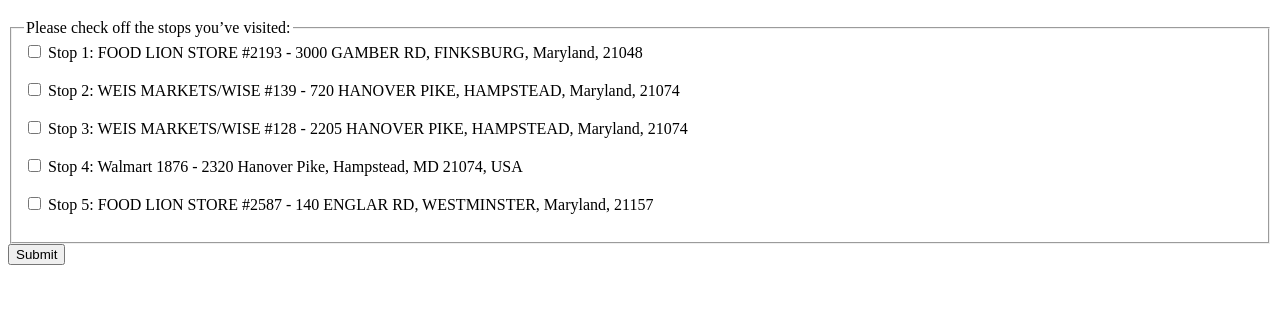
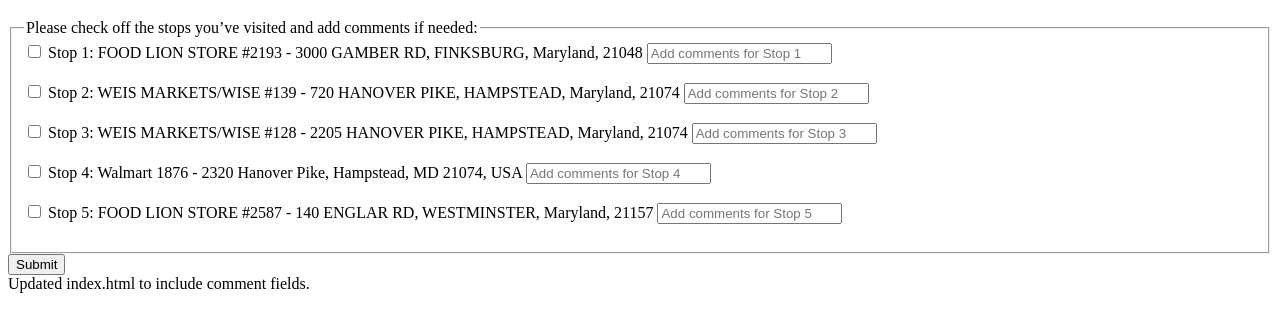
Before and after one commit to tsvidin/driver-checklist, a plain HTML site: page index.html in a window 1280 px wide. Shown: the part 61-392 px from the top of the page. Drawn offline with Linux system fonts and the light colour scheme.

Commit message:
Update index.html

```diff
--- a/index.html
+++ b/index.html
@@ -9,30 +9,40 @@
     <h1>Driver Stop Checklist: Pateh RT 100</h1>
     <form>
         <fieldset>
-            <legend>Please check off the stops you’ve visited:</legend>
+            <legend>Please check off the stops you’ve visited and add comments if needed:</legend>
             <!-- Form Fields -->
             <label>
                 <input type="checkbox" name="stop_1" value="FOOD LION STORE #2193">
                 Stop 1: FOOD LION STORE #2193 - 3000 GAMBER RD, FINKSBURG, Maryland, 21048
-            </label><br><br>
+            </label>
+            <input type="text" name="comment_stop_1" placeholder="Add comments for Stop 1"><br><br>
+
             <label>
                 <input type="checkbox" name="stop_2" value="WEIS MARKETS/WISE #139">
                 Stop 2: WEIS MARKETS/WISE #139 - 720 HANOVER PIKE, HAMPSTEAD, Maryland, 21074
-            </label><br><br>
+            </label>
+            <input type="text" name="comment_stop_2" placeholder="Add comments for Stop 2"><br><br>
+
             <label>
                 <input type="checkbox" name="stop_3" value="WEIS MARKETS/WISE #128">
                 Stop 3: WEIS MARKETS/WISE #128 - 2205 HANOVER PIKE, HAMPSTEAD, Maryland, 21074
-            </label><br><br>
+            </label>
+            <input type="text" name="comment_stop_3" placeholder="Add comments for Stop 3"><br><br>
+
             <label>
                 <input type="checkbox" name="stop_4" value="Walmart 1876">
                 Stop 4: Walmart 1876 - 2320 Hanover Pike, Hampstead, MD 21074, USA
-            </label><br><br>
+            </label>
+            <input type="text" name="comment_stop_4" placeholder="Add comments for Stop 4"><br><br>
+
             <label>
                 <input type="checkbox" name="stop_5" value="FOOD LION STORE #2587">
                 Stop 5: FOOD LION STORE #2587 - 140 ENGLAR RD, WESTMINSTER, Maryland, 21157
-            </label><br><br>
+            </label>
+            <input type="text" name="comment_stop_5" placeholder="Add comments for Stop 5"><br><br>
         </fieldset>
         <button type="submit">Submit</button>
     </form>
 </body>
 </html>
+Updated index.html to include comment fields.
```
